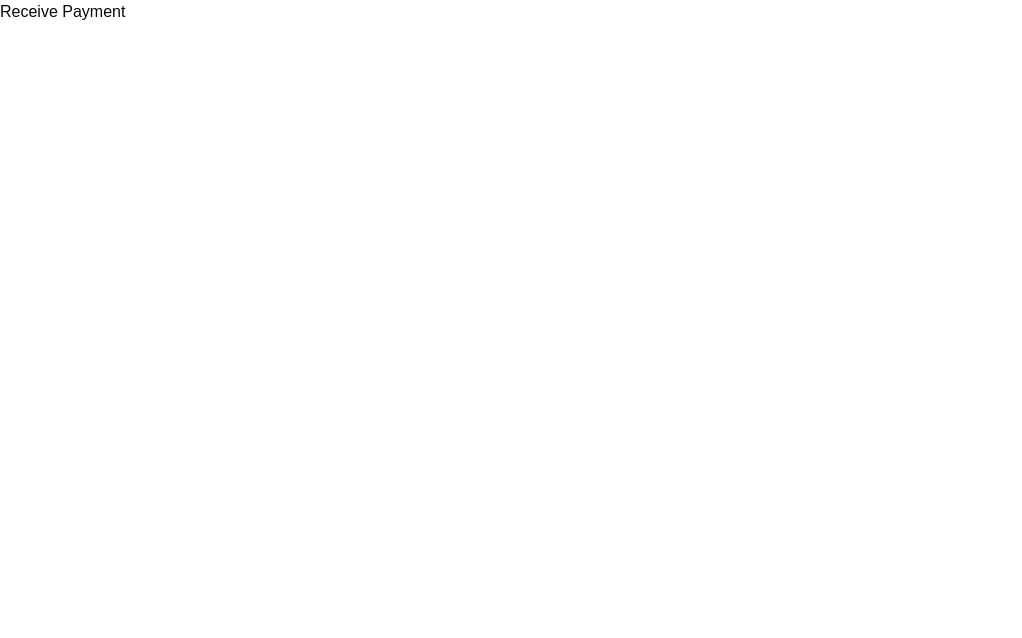
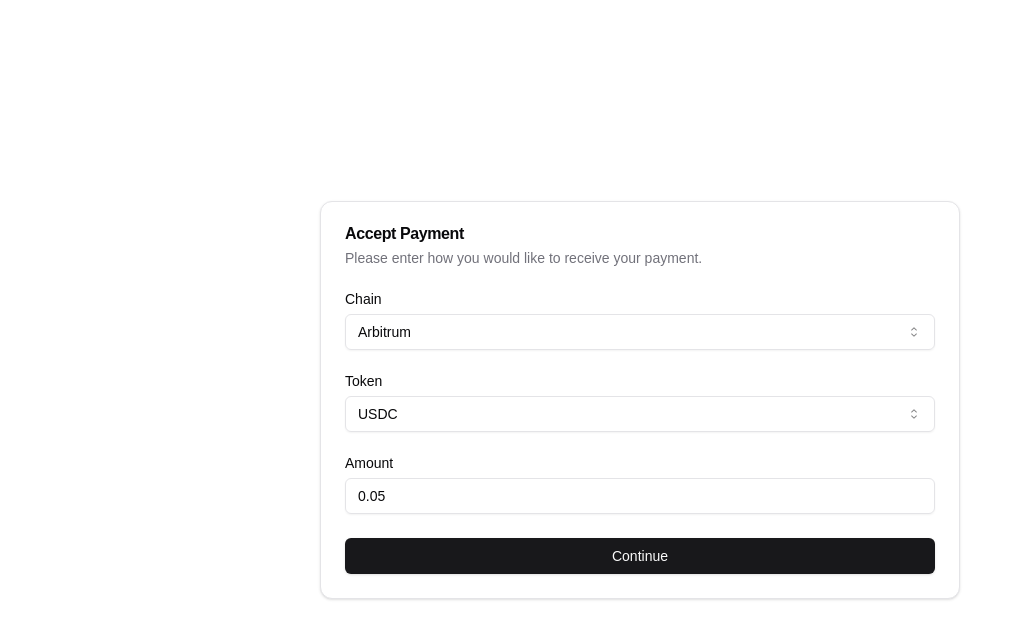
Before and after one commit to Chain-Rizz/chainrizz-frontend, a Next.js app: page /receive in a window 1280 px wide. Shown: the top 638 px of the page, without its empty margins (0-1022 px from the left). Built offline with nearby package versions, Linux system fonts and the light colour scheme.

Commit message:
Added Recieve Page

```diff
--- a/package.json
+++ b/package.json
@@ -21,6 +21,7 @@
     "clsx": "^2.1.1",
     "lucide-react": "^0.452.0",
     "next": "14.2.15",
+    "qrcode.react": "^4.0.1",
     "react": "^18",
     "react-dom": "^18",
     "tailwind-merge": "^2.5.3",
--- a/src/app/receive/page.tsx
+++ b/src/app/receive/page.tsx
@@ -1,7 +1,195 @@
+"use client";
+
+import { Icons } from "@/components/icons";
+import { Button } from "@/components/ui/button";
+import {
+  Card,
+  CardContent,
+  CardDescription,
+  CardFooter,
+  CardHeader,
+  CardTitle,
+} from "@/components/ui/card";
+import { Input } from "@/components/ui/input";
+import { Label } from "@/components/ui/label";
+import { QRCodeSVG } from "qrcode.react";
+import {
+  Select,
+  SelectContent,
+  SelectItem,
+  SelectTrigger,
+  SelectValue,
+} from "@/components/ui/select";
+import { toast } from "@/hooks/use-toast";
+import { axiosInstance } from "@/lib/axios";
+import { useRouter } from "next/navigation";
+import { useEffect, useState } from "react";
+import { v4 as uuidv4 } from "uuid";
+
 export default function ReceivePaymentPage() {
+  const router = useRouter();
+
+  const [toAddress, setToAddress] = useState(
+    "GDRN7CGVLG5SVYUXXZO3SXTU425HMTE7THN4QCZAPL6LZKNINR76OZ3N"
+  );
+  const [tokenAmount, setTokenAmount] = useState(0.05);
+  const [receivingChain, setReceivingChain] = useState("Stellar");
+  const [token, setToken] = useState<"USDC" | "XLM">("USDC");
+  const [trackingId, setTrackingId] = useState<null | string>(null);
+
+  const [txHash, setTxHash] = useState<null | string>(null);
+  const [qrData, setQrData] = useState<null | string>(null);
+
+  const [isPaymentProcessing, setIsPaymentProcessing] = useState(false);
+  const [paymentUrl, setPaymentUrl] = useState<string | null>(null);
+
+  async function handlePayment() {
+    try {
+      setIsPaymentProcessing(true);
+      const trackingId = uuidv4();
+
+      const data = {
+        toAddress,
+        tokenAmount,
+        receivingChain,
+        trackingId,
+      };
+
+      const searchParams = new URLSearchParams({
+        ...data,
+        tokenAmount: tokenAmount.toString(),
+      }).toString();
+
+      setQrData(`http://localhost:3000/checkout?${searchParams}`);
+      setPaymentUrl(`http://localhost:3000/checkout?${searchParams}`);
+
+      setTrackingId(trackingId);
+    } catch (err) {
+      console.log(err);
+
+      toast({
+        title: "An error occurred.",
+        variant: "destructive",
+      });
+    } finally {
+      setIsPaymentProcessing(false);
+    }
+  }
+
+  useEffect(() => {
+    if (!trackingId) return;
+
+    const checkStatus = setInterval(async () => {
+      try {
+        const res = await axiosInstance.get(`/bridge/${trackingId}`);
+
+        const data = res.data as {
+          data: string;
+          trackingId: string;
+          id: string;
+          status: string;
+          createdAt: Date;
+          updatedAt: Date;
+        };
+
+        if (data.status === "COMPLETED") {
+          clearInterval(checkStatus);
+
+          setTxHash(data.data);
+
+          console.log(data);
+
+          toast({
+            title: "Payment Received",
+            description: `Redirecting to the transaction page...`,
+          });
+
+          // TODO: Redirect to the transaction page
+          // router.replace(`/dashboard/transactions`);
+        }
+      } catch {
+        console.error("Waiting for connection...");
+      }
+    }, 1000);
+
+    // Add a timeout to stop polling after a certain time
+    setTimeout(() => {
+      clearInterval(checkStatus);
+    }, 1000 * 60);
+
+    return () => {
+      clearInterval(checkStatus);
+    };
+  }, [trackingId, router]);
+
   return (
-    <div>
-      <h1>Receive Payment</h1>
+    <div className="flex items-center justify-center h-screen overflow-x-auto p-4">
+      <Card className="w-full max-w-screen-sm">
+        <CardHeader>
+          <CardTitle>Accept Payment</CardTitle>
+          <CardDescription>
+            Please enter how you would like to receive your payment.
+          </CardDescription>
+        </CardHeader>
+
+        {qrData && (
+          <div className="bg-white w-full mt-8 flex justify-center items-center">
+            <QRCodeSVG value={qrData} className="w-full" />
+
+            {paymentUrl && (
+              <a href={paymentUrl} target="_blank">
+                Payment URL
+              </a>
+            )}
+          </div>
+        )}
+
+        <CardContent className="grid gap-6">
+          <div className="grid gap-2">
+            <Label htmlFor="month">Chain</Label>
+            <Select defaultValue="1">
+              <SelectTrigger id="month" aria-label="Month">
+                <SelectValue placeholder="Chain" />
+              </SelectTrigger>
+              <SelectContent>
+                <SelectItem value="1">Arbitrum</SelectItem>
+                <SelectItem value="2">Etereum</SelectItem>
+                <SelectItem value="3">Polygon</SelectItem>
+                <SelectItem value="4">Base</SelectItem>
+              </SelectContent>
+            </Select>
+          </div>
+
+          <div className="grid gap-2">
+            <Label htmlFor="month">Token</Label>
+            <Select defaultValue="1">
+              <SelectTrigger id="month" aria-label="Month">
+                <SelectValue placeholder="Chain" />
+              </SelectTrigger>
+              <SelectContent>
+                <SelectItem value="1">USDC</SelectItem>
+                <SelectItem value="2">XLM</SelectItem>
+              </SelectContent>
+            </Select>
+          </div>
+
+          <div className="grid gap-2">
+            <Label htmlFor="number">Amount</Label>
+            <Input
+              id="number"
+              placeholder="Amount in USDC"
+              value={tokenAmount}
+              onChange={(e) => setTokenAmount(parseFloat(e.target.value))}
+            />
+          </div>
+        </CardContent>
+
+        <CardFooter>
+          <Button className="w-full" onClick={handlePayment}>
+            Continue
+          </Button>
+        </CardFooter>
+      </Card>
     </div>
   );
 }
```
Also changed, not shown: 1 other file (tests, documents, lock files or other folders).
